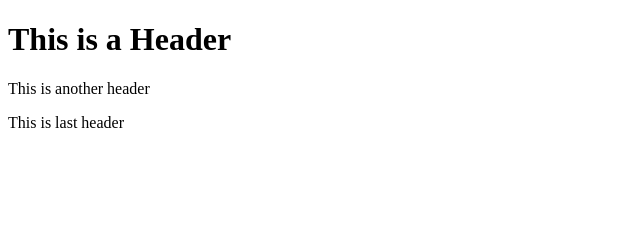
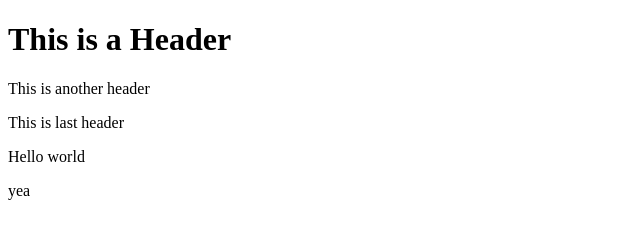
Before and after one commit to kcabrera1/git-test, a website: page index.html in a window 1280 px wide. Shown: the whole page, without its empty margins (0-640 px from the left). Drawn offline with Linux system fonts and the light colour scheme.

Commit message:
Using NPM

```diff
--- a/index.html
+++ b/index.html
@@ -11,6 +11,8 @@
   <h1>This is a Header</h1>
   <p>This is another header</p>
   <p>This is last header</p>
+  <p>Hello world</p>
+  <p>yea</p>
 
 </body>
 </html>
```
Also changed, not shown: package.json (added, +25 -0 lines), 2 other files.
